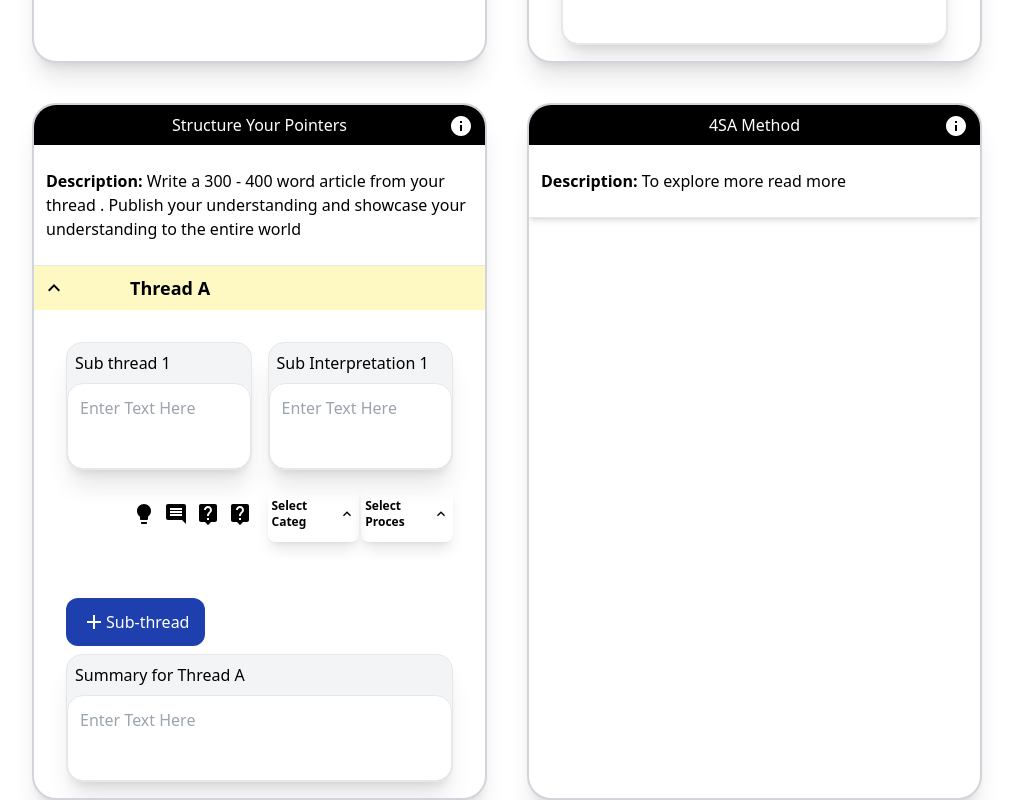
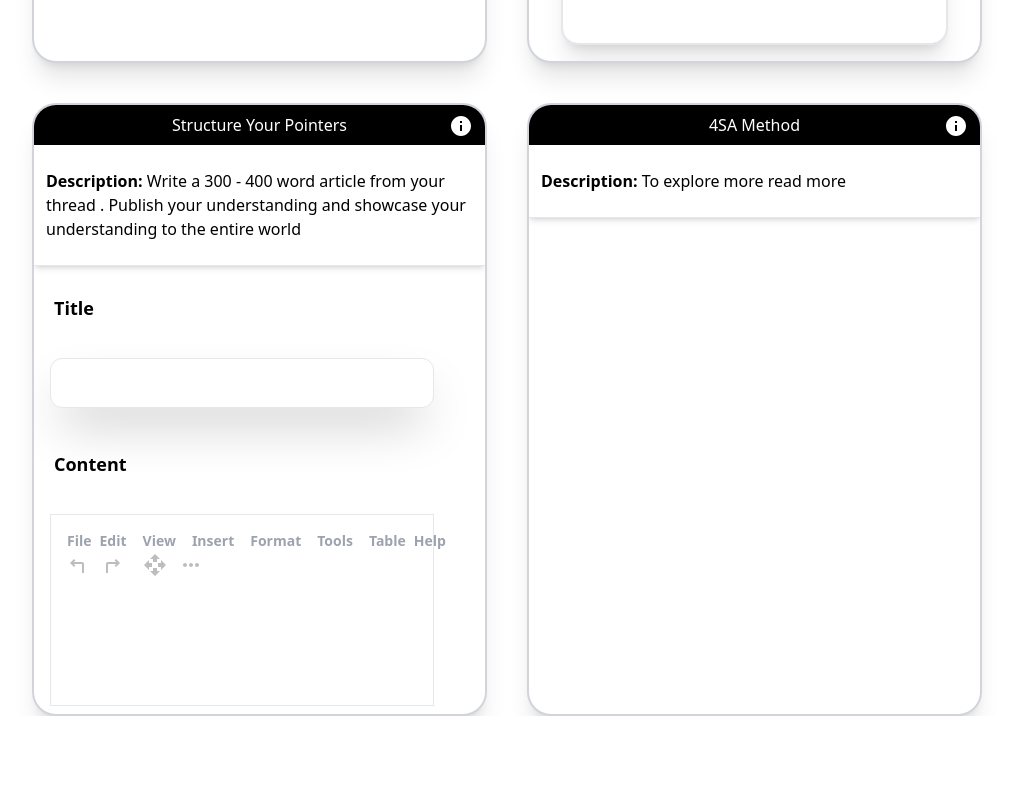
Before and after one commit to fiker31/Deep-tought-website, a React (Vite) app: page / in a window 1280 px wide. Shown: the part 968-1768 px from the top of the page, without its empty margins (133-1146 px from the left). After the commit the page ends 1684 px from the top, so only its background shows below. Built offline with nearby package versions, Linux system fonts and the light colour scheme.

Commit message:
add structure your pointer

```diff
--- a/src/components/body.jsx
+++ b/src/components/body.jsx
@@ -8,6 +8,11 @@ import CommentIcon from "@mui/icons-material/Comment";
 import LiveHelpIcon from "@mui/icons-material/LiveHelp";
 import AddIcon from "@mui/icons-material/Add";
 import youtube from "../assets/youtube.png" ;
+import TurnRightIcon from '@mui/icons-material/TurnRight';
+import TurnLeftIcon from '@mui/icons-material/TurnLeft';
+import MoreHorizIcon from '@mui/icons-material/MoreHoriz';
+import OpenWithIcon from '@mui/icons-material/OpenWith';
+
 const Body = () => {
   return (
     <div className="grid gap-y-10">
@@ -36,7 +41,7 @@ const Body = () => {
          header="Story of Alignment Scope of Agility Specific Accountable Staggering Approach"
         >
           <div>
-          <img src={youtube} alt="Deeptought channel" />;
+          <img src={youtube} alt="Deeptought channel" />
           </div>
         </Board>
         <Board
@@ -85,41 +90,69 @@ const Body = () => {
           icon={<InfoIcon color="white" />}
           header="Write a 300 - 400 word article from your thread . Publish your understanding and showcase your understanding to the entire world "
         >
-          <div>
-            <div className="flex p-2 bg-yellow-100 items-center">
-              <KeyboardArrowUpIcon color="black" />
-              <h3 className="ml-16 font-bold text-lg">Thread A</h3>
+       <div className="px-5 py-7 font-semibold text-lg">
+        Title
+       </div>
+       <div className="px-4 py-2 ">
+
+
+       <textarea
+        className="flex-1 rounded-xl shadow-grey shadow-2xl border border-gray-200 resize-none w-96 h-full"
+
+      >
+
+      </textarea>
+      </div>
+      <div className="px-5 py-7 font-semibold text-lg">
+        Content
+       </div>
+
+       <div className="px-4 py-2">
+
+
+       <div class="box-border h-48 w-96 p-4 border">
+
+        <nav className="w-full flex justify-between items-center navbar">
+          <ul className="list-none sm:flex hidden justify-end items-center">
+            <div className="text-sm text-gray-400/100 font-semibold">
+            File
             </div>
-            <div className="m-8 grid grid-cols-2 gap-x-4 gap-y-4">
-              <Form label="Sub thread 1" />
-              <Form label="Sub Interpretation 1" />
-              <div className="flex justify-end items-center">
-                <div className="grid grid-cols-4 gap-2">
-                  <LightbulbIcon color="black" />
-                  <CommentIcon color="black" />
-                  <LiveHelpIcon color="black" />
-                  <LiveHelpIcon color="black" />
-                </div>
+            <div className=" relative mx-2 text-sm text-gray-400/100 font-semibold">
+              Edit
               </div>
-              <div className="grid grid-cols-2 gap-x-0.5">
-                <div className="flex justify-between items-center px-1 py-3 rounded-lg shadow-lg">
-                  <span className="text-xs font-bold">Select Categ</span>
-                  <KeyboardArrowUpIcon color="black" fontSize="14dp" />
-                </div>
-                <div className="flex justify-between items-center px-1 py-3 rounded-lg shadow-lg">
-                  <span className="text-xs font-bold">Select Proces</span>
-                  <KeyboardArrowUpIcon color="black" fontSize="14dp" />
-                </div>
+              <div className="relative mx-2 text-sm text-gray-400/100 font-semibold">
+              View
               </div>
-            </div>
-            <div className="px-8 py-4">
-              <buttton className="rounded-xl bg-blue-800 flex justify-between py-3 px-4 my-2 text-white w-fit">
-                <AddIcon />
-                <p>Sub-thread</p>
-              </buttton>
-              <Form label="Summary for Thread A" />
-            </div>
-          </div>
+              <div className="relative mx-2 text-sm text-gray-400/100 font-semibold">
+              Insert
+              </div>
+              <div className="relative mx-2 text-sm text-gray-400/100 font-semibold">
+              Format
+              </div>
+              <div className="relative mx-2 text-sm text-gray-400/100 font-semibold">
+              Tools
+              </div>
+              <div className="relative mx-2 text-sm text-gray-400/100 font-semibold">
+              Table
+              </div>
+              <div className="text-sm text-gray-400/100 font-semibold">
+              Help
+              </div>
+          </ul>
+
+        </nav>
+        <TurnLeftIcon color="disabled" />
+        <TurnRightIcon className="relative mx-2" color="disabled" />
+        <OpenWithIcon className="relative mx-3" color="disabled" />
+        <MoreHorizIcon color="disabled" />
+
+
+       </div>
+      </div>
+
+
+
+
         </Board>
         <Board
          title="4SA Method"
```
